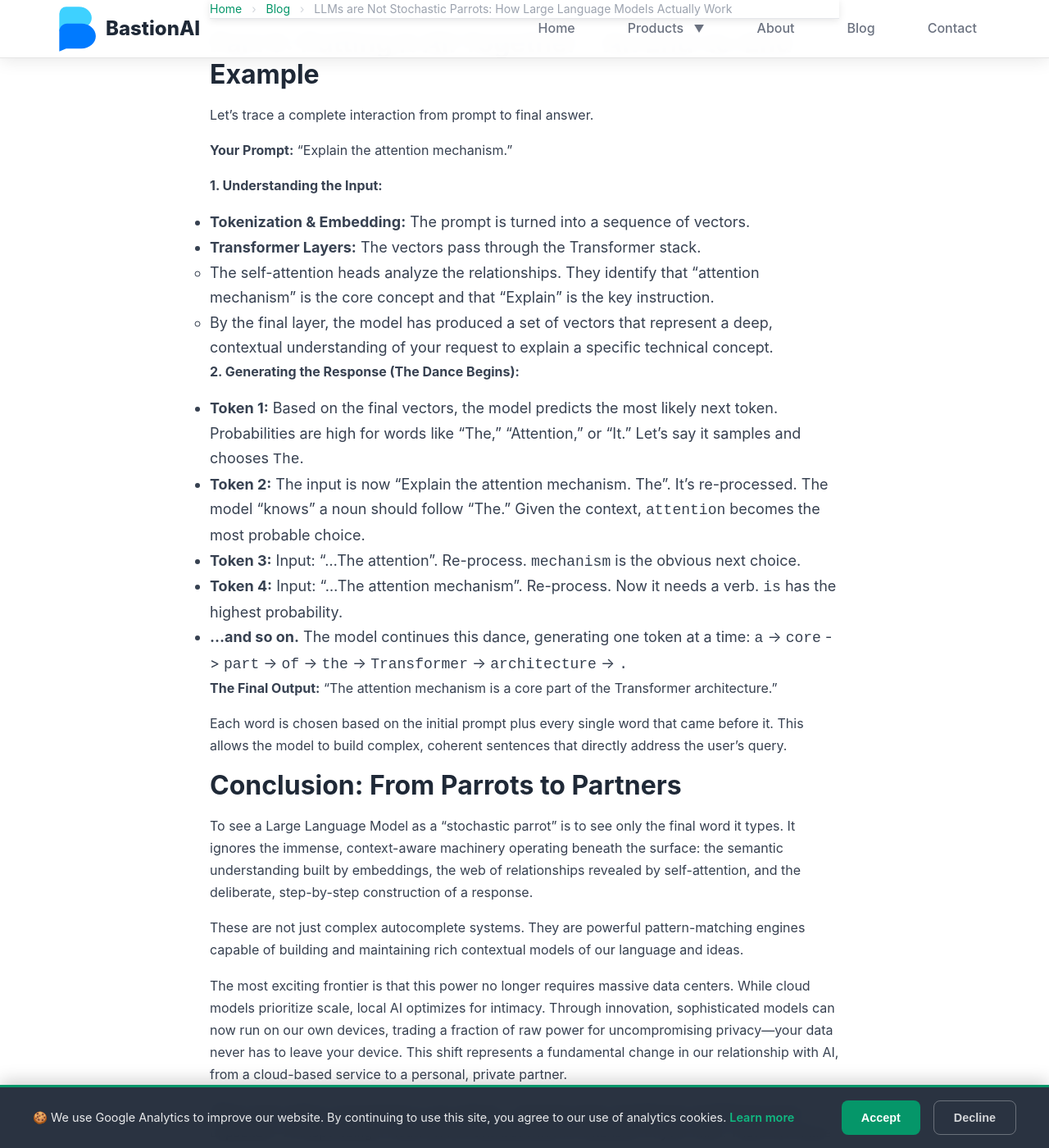
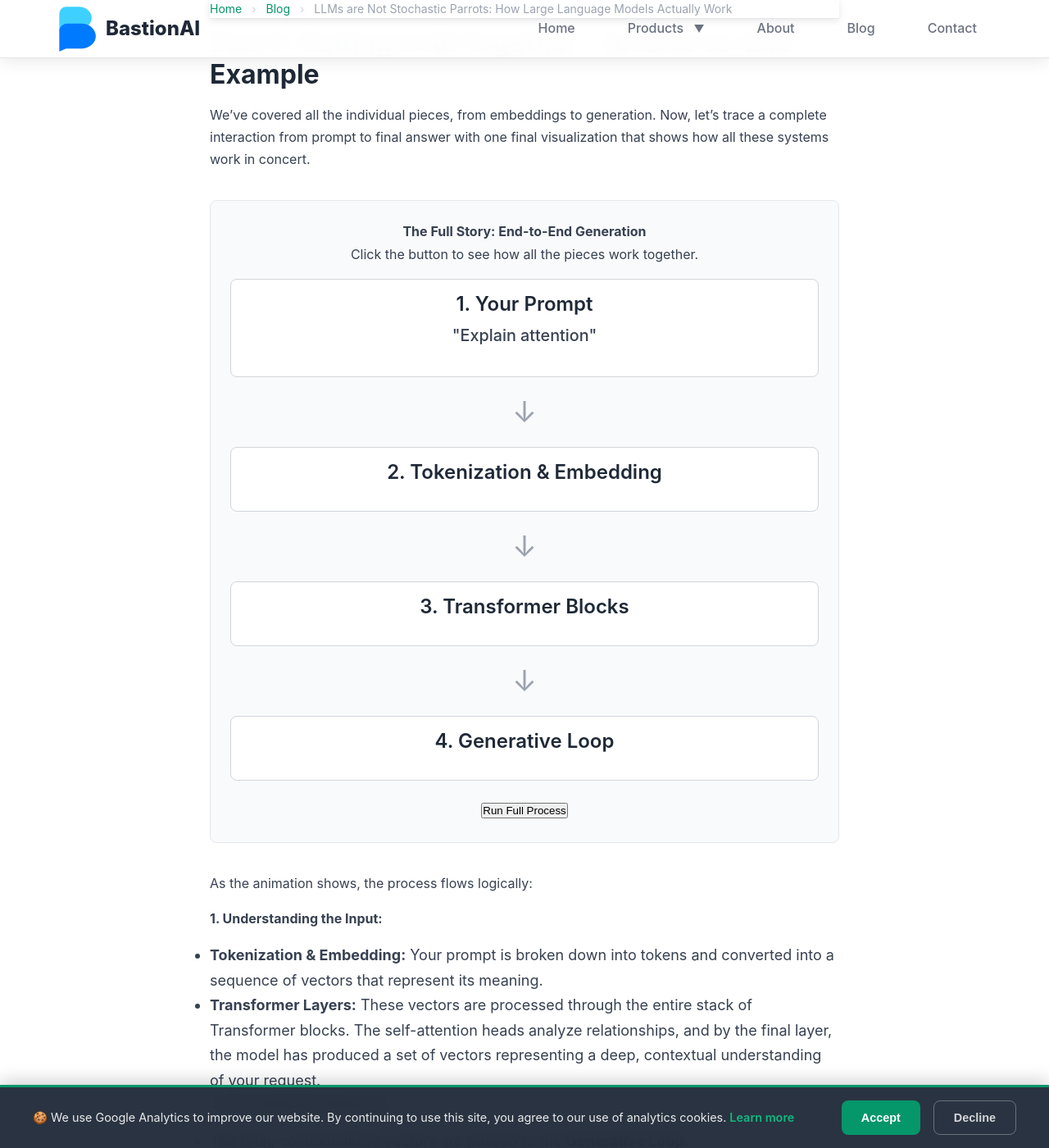
Before and after one commit to BastionAI/bastionai.github.io, a Jekyll site: the page built from _posts/2025-07-14-how-llms-really-work.md, in a window 1280 px wide and 1400 px high, scrolled down 10289 px. Shown: the whole window at 82% size. Built offline with Jekyll 4.4.1, drawn with Linux system fonts in a browser that asks for light colours; some of the changed text lies outside the part shown.

Commit message:
feat: add final end-to-end visualization

```diff
--- /dev/null
+++ b/_includes/components/interactive-end-to-end.html
@@ -0,0 +1,122 @@
+<style>
+.e2e-container {
+    font-family: -apple-system, BlinkMacSystemFont, "Segoe UI", Roboto, "Helvetica Neue", Arial, sans-serif;
+    border: 1px solid #e5e7eb;
+    border-radius: 8px;
+    padding: 24px;
+    margin: 2em 0;
+    background-color: #f9fafb;
+}
+.e2e-stage {
+    padding: 16px;
+    border: 1px solid #d1d5db;
+    border-radius: 8px;
+    background: #fff;
+    text-align: center;
+    margin-bottom: 12px;
+    transition: all 0.3s ease-in-out;
+}
+.e2e-stage.active {
+    border-color: #3b82f6;
+    transform: scale(1.02);
+    box-shadow: 0 4px 10px rgba(0,0,0,0.05);
+}
+.e2e-stage h4 { margin: 0 0 8px 0; }
+.e2e-content { font-weight: 500; font-size: 1.1em; }
+.e2e-arrow { font-size: 2em; color: #9ca3af; text-align: center; margin-bottom: 12px; }
+</style>
+
+<div class="e2e-container">
+    <p style="text-align:center;"><strong>The Full Story: End-to-End Generation</strong><br/>Click the button to see how all the pieces work together.</p>
+
+    <div id="e2e-stage-1" class="e2e-stage">
+        <h4>1. Your Prompt</h4>
+        <p class="e2e-content" id="e2e-prompt-text">"Explain attention"</p>
+    </div>
+    <div class="e2e-arrow">↓</div>
+    <div id="e2e-stage-2" class="e2e-stage">
+        <h4>2. Tokenization & Embedding</h4>
+        <p class="e2e-content" id="e2e-embedding-text">["Explain", "attention"] → [[0.8, 0.1], [0.2, 0.9]]</p>
+    </div>
+    <div class="e2e-arrow">↓</div>
+    <div id="e2e-stage-3" class="e2e-stage">
+        <h4>3. Transformer Blocks</h4>
+        <p class="e2e-content" id="e2e-transformer-text">Processing...</p>
+    </div>
+    <div class="e2e-arrow">↓</div>
+    <div id="e2e-stage-4" class="e2e-stage">
+        <h4>4. Generative Loop</h4>
+        <p class="e2e-content" id="e2e-generation-text">"Attention is"</p>
+    </div>
+
+    <div style="text-align:center; margin-top: 20px;">
+        <button id="e2e-start-btn" class="data-transformer-button">Run Full Process</button>
+    </div>
+</div>
+
+<script>
+document.addEventListener('DOMContentLoaded', function() {
+    const startButton = document.getElementById('e2e-start-btn');
+    const stages = document.querySelectorAll('.e2e-stage');
+
+    const promptText = document.getElementById('e2e-prompt-text');
+    const embeddingText = document.getElementById('e2e-embedding-text');
+    const transformerText = document.getElementById('e2e-transformer-text');
+    const generationText = document.getElementById('e2e-generation-text');
+
+    const sleep = ms => new Promise(resolve => setTimeout(resolve, ms));
+
+    const reset = () => {
+        stages.forEach(s => s.classList.remove('active'));
+        promptText.textContent = `"Explain attention"`;
+        embeddingText.textContent = ``;
+        transformerText.textContent = ``;
+        generationText.textContent = ``;
+        startButton.disabled = false;
+        startButton.textContent = "Run Full Process";
+    };
+
+    const runAnimation = async () => {
+        startButton.disabled = true;
+        startButton.textContent = "Animating...";
+        reset();
+
+        // Stage 1: Prompt
+        stages[0].classList.add('active');
+        await sleep(1500);
+        stages[0].classList.remove('active');
+
+        // Stage 2: Embedding
+        stages[1].classList.add('active');
+        embeddingText.textContent = `["Explain", "attention"] → [[0.8, 0.1], [0.2, 0.9]]`;
+        await sleep(2000);
+        stages[1].classList.remove('active');
+
+        // Stage 3: Transformer Blocks
+        stages[2].classList.add('active');
+        transformerText.textContent = `Processing through 96 blocks...`;
+        await sleep(2000);
+        transformerText.textContent = `Contextual vectors created.`;
+        await sleep(1500);
+        stages[2].classList.remove('active');
+
+        // Stage 4: Generation
+        stages[3].classList.add('active');
+        const tokens = ["Attention", " is", " a", " core", " part", " of", " the", " Transformer..."];
+        let sentence = "";
+        for (const token of tokens) {
+            sentence += token;
+            generationText.textContent = `"${sentence}"`;
+            await sleep(250);
+        }
+        await sleep(1000);
+        stages[3].classList.remove('active');
+
+        startButton.textContent = "Replay";
+        startButton.disabled = false;
+    };
+
+    startButton.addEventListener('click', runAnimation);
+    reset();
+});
+</script>
--- a/_posts/2025-07-14-how-llms-really-work.md
+++ b/_posts/2025-07-14-how-llms-really-work.md
@@ -166,24 +166,19 @@
 
 ### Part 5: Putting It All Together - An End-to-End Example
 
-Let's trace a complete interaction from prompt to final answer.
+We've covered all the individual pieces, from embeddings to generation. Now, let's trace a complete interaction from prompt to final answer with one final visualization that shows how all these systems work in concert.
 
-**Your Prompt:** "Explain the attention mechanism."
+{% include components/interactive-end-to-end.html %}
+
+As the animation shows, the process flows logically:
 
 **1. Understanding the Input:**
-*   **Tokenization & Embedding:** The prompt is turned into a sequence of vectors.
-*   **Transformer Layers:** The vectors pass through the Transformer stack.
-    *   The self-attention heads analyze the relationships. They identify that "attention mechanism" is the core concept and that "Explain" is the key instruction.
-    *   By the final layer, the model has produced a set of vectors that represent a deep, contextual understanding of your request to explain a specific technical concept.
+*   **Tokenization & Embedding:** Your prompt is broken down into tokens and converted into a sequence of vectors that represent its meaning.
+*   **Transformer Layers:** These vectors are processed through the entire stack of Transformer blocks. The self-attention heads analyze relationships, and by the final layer, the model has produced a set of vectors representing a deep, contextual understanding of your request.
 
-**2. Generating the Response (The Dance Begins):**
-*   **Token 1:** Based on the final vectors, the model predicts the most likely next token. Probabilities are high for words like "The," "Attention," or "It." Let's say it samples and chooses `The`.
-*   **Token 2:** The input is now "Explain the attention mechanism. The". It's re-processed. The model "knows" a noun should follow "The." Given the context, `attention` becomes the most probable choice.
-*   **Token 3:** Input: "...The attention". Re-process. `mechanism` is the obvious next choice.
-*   **Token 4:** Input: "...The attention mechanism". Re-process. Now it needs a verb. `is` has the highest probability.
-*   **...and so on.** The model continues this dance, generating one token at a time: `a` -> `core` -> `part` -> `of` -> `the` -> `Transformer` -> `architecture` -> `.`
-
-**The Final Output:** "The attention mechanism is a core part of the Transformer architecture."
+**2. Generating the Response:**
+*   The final, contextualized vectors are passed to the **Generative Loop**.
+*   The model generates the response one token at a time, feeding the output back into the input at each step, until the full answer is constructed.
 
 Each word is chosen based on the initial prompt plus every single word that came before it. This allows the model to build complex, coherent sentences that directly address the user's query.
 
```
